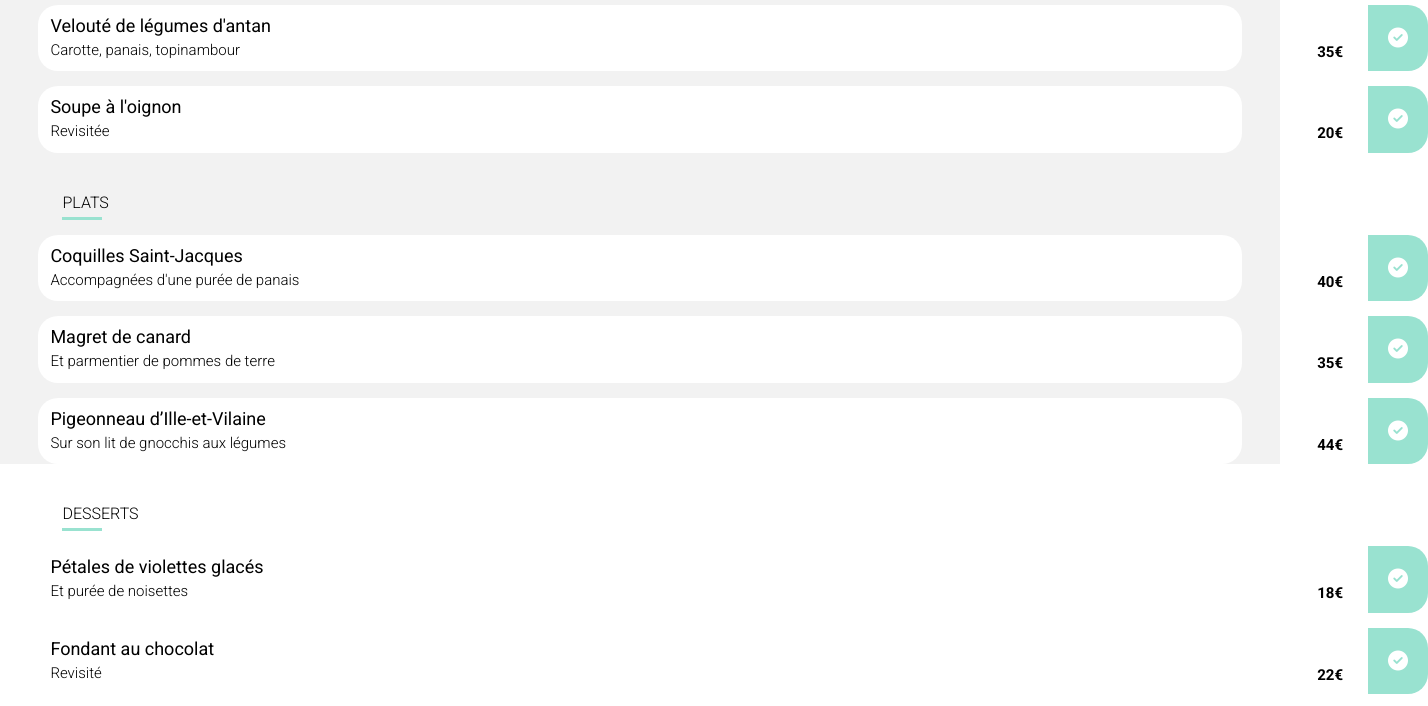
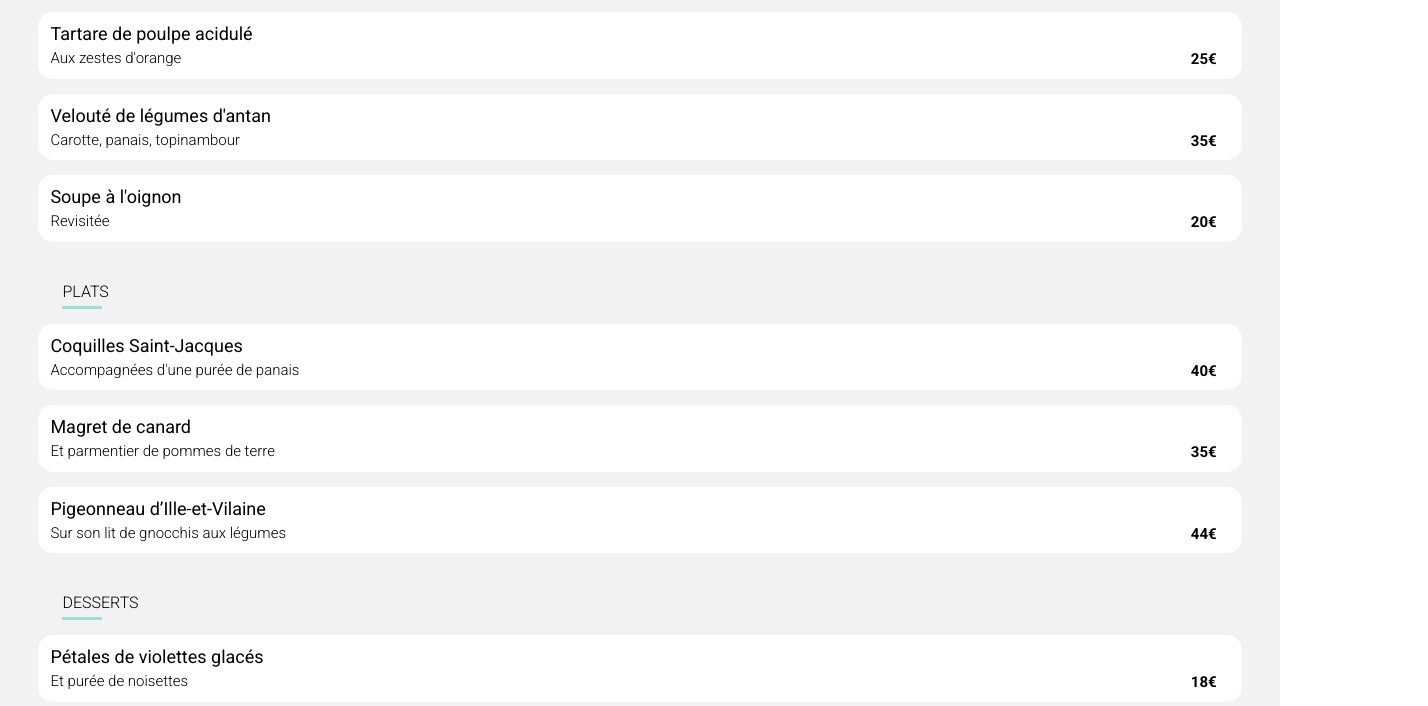
Before and after one commit to LudoS57/LudovicSoyez_3_21062021, a website: page À-la-française.html in a window 1280 px wide. Shown: the part 514-1220 px from the top of the page, 1428 px wide, since content can reach past the window. Drawn offline with Linux system fonts and the light colour scheme; a web font is replaced by a local one.

Commit message:
modification page menu

```diff
--- a/sass/main.scss
+++ b/sass/main.scss
@@ -16,7 +16,6 @@
 
 header {
     a {
-        position: absolute;
         height: 44px;
         display: flex;
         align-items: center;
@@ -28,11 +27,8 @@ header {
 }
 
 .photo-resto {
-    position: absolute;
-    z-index: 1;
     height: 265px;
     overflow: hidden;
-    margin-top: -220px;
     img {
         width: 110%;
         transform: translate(-5%, 0%);
@@ -64,11 +60,9 @@ h5 {
 }
 
 .menu {
-    position: relative;
-    z-index: 2;
+    height: 1200px;
     background-color: lighten($color-04, 95);
     border-radius: 35px 35px 0 0;
-    margin-top: 235px;
     &-nom {
         display: flex;
         justify-content: space-between;
@@ -82,22 +76,19 @@ h5 {
     &-partie {
         margin: 0 3%;
         &-bloc {
+            position: relative;
+            z-index: 1;
+            display: flex;
+            align-items: center;
             height: 46.5px;
             background-color: lighten($color-04, 100);
-            padding: 10px 0 10px 12px;
-            border-radius: 20px;
+            padding: 10px 12px;
+            border-radius: 15px;
             margin-top: 15px;
-            position: relative;
-            z-index: 1;
+            overflow: hidden;
             &-txt {
                 width: 75%;
-                position: absolute;
-                z-index: 1;
                 p {
-                    display: block;
-                    white-space: nowrap;
-                    overflow: hidden;
-                    text-overflow: ellipsis;
                     margin: 0;
                     padding-top: 5px;
                     font-family: $font;
@@ -105,7 +96,7 @@ h5 {
                     font-weight: 300;
                     color: $color-04;
                 }
-                h5 {
+                &>* {
                     display: block;
                     white-space: nowrap;
                     overflow: hidden;
@@ -113,13 +104,13 @@ h5 {
                 }
             }
             .tarif {
-                width: 114.5%;
+                position: absolute;
+                z-index: 2;
+                width: calc(100% + 60px);
                 display: flex;
                 justify-content: flex-end;
                 align-items: center;
-                position: absolute;
-                z-index: 2;
-                margin-top: -10px;
+                margin-left: -12px;
                 &-prix {
                     margin: 27.5px 25px 0 0;
                     font-family: $font;
@@ -133,10 +124,11 @@ h5 {
                     align-items: center;
                     font-size: 20px;
                     width: 60px;
-                    height: 66.5px;
+                    height: 46.5px;
+                    padding: 10px 0;
                     color: lighten($color-04, 100);
                     background-color: $color-03;
-                    border-radius: 0 20px 20px 0;
+                    border-radius: 0 15px 15px 0;
                 }
             }
             &:hover {
@@ -144,9 +136,12 @@ h5 {
                     width: 60%;
                 }
                 .tarif {
-                    width: 97%;
+                    width: 100%;
                 }
             }
         }
     }
+    a {
+        @include bouton();
+    }
 }
--- a/À-la-française.html
+++ b/À-la-française.html
@@ -130,7 +130,6 @@
 
                             <span class="tarif-check"><i class="fas fa-check-circle"></i></span>
                         </div>
-                        </div>
                     </div>
                 </div>
 
@@ -184,6 +183,8 @@
                     </div>
                 </div>
 
+                <a href="#">Commander</a>
+
             </div>
 
         </div>
@@ -211,3 +212,4 @@
         </footer>
 
     </body>
+</html>
```
Also changed, not shown: public/css/style.css, 1 other file.
